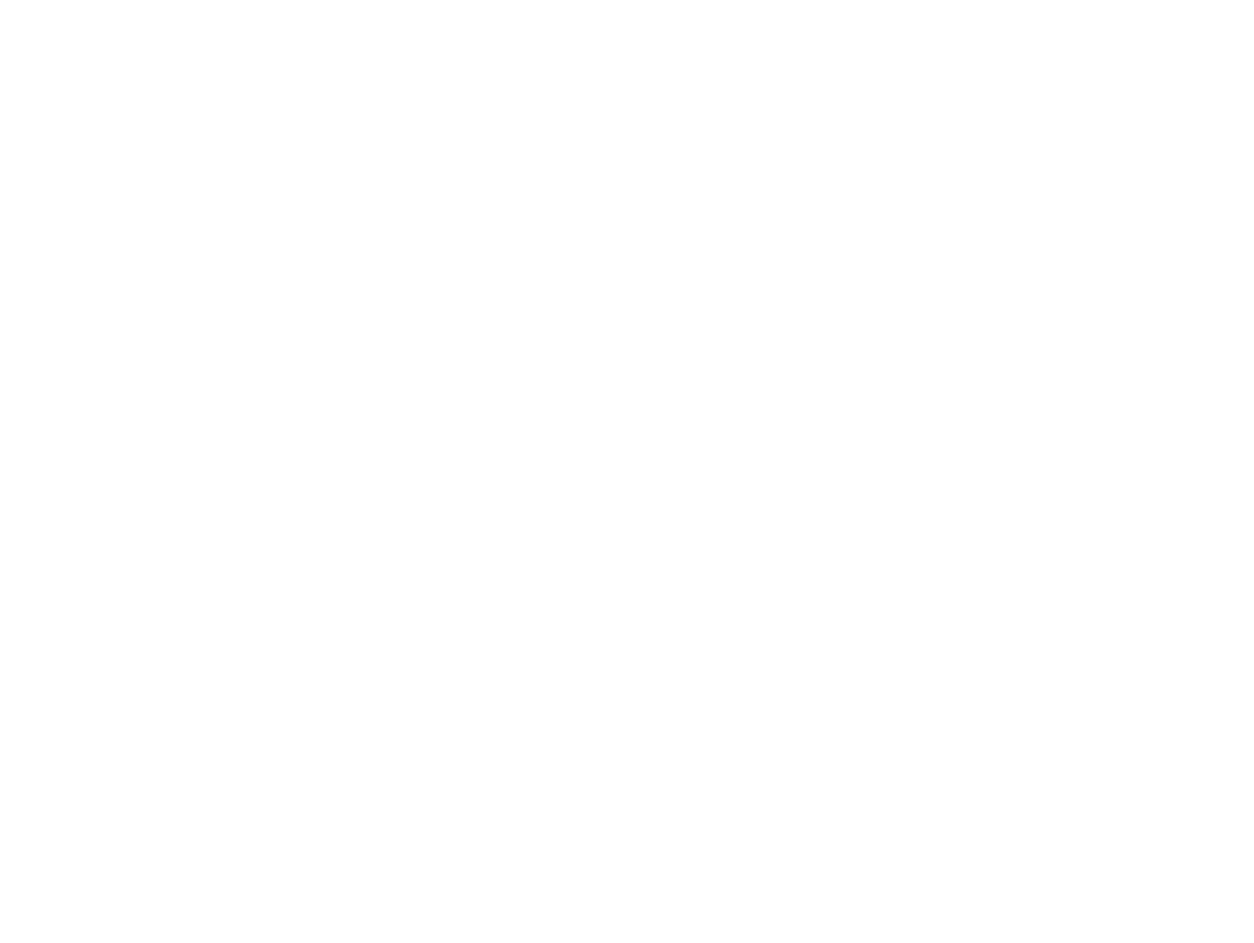
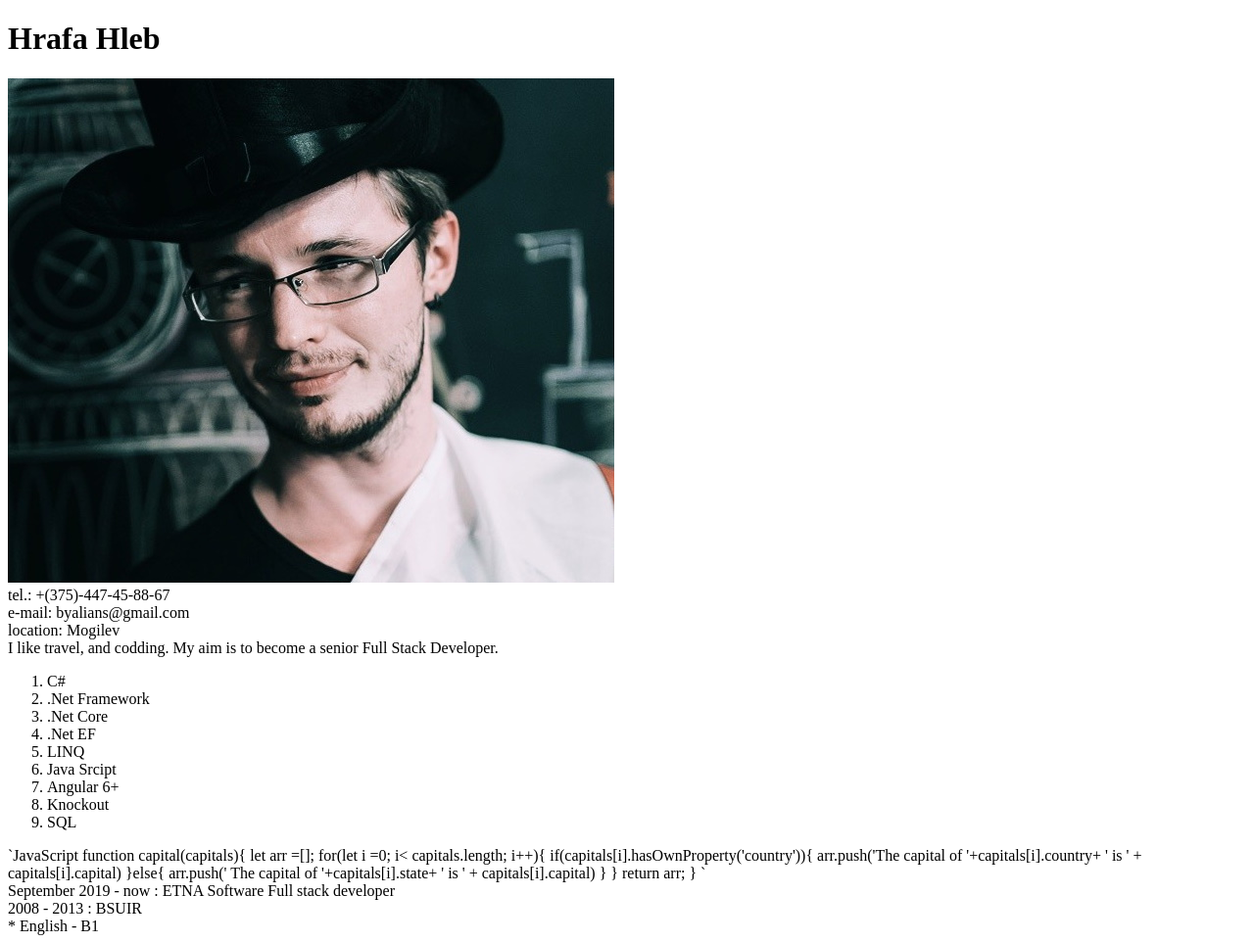
Before and after one commit to byAlians/rsschool-cv, a plain HTML site: page index.html in a window 1280 px wide. Shown: the whole page at 98% size. Before the commit the page ends 800 px from the top, so only its background shows below. Drawn offline with Linux system fonts and the light colour scheme.

Commit message:
feat: Add basic information, default view

```diff
--- a/index.html
+++ b/index.html
@@ -1,9 +1,84 @@
 <!doctype html>
 <html lang="en">
-  <head>
-	 <meta charset="utf-8">
-    <title>Hleb Hrafa CV</title>
-  </head>
-  <body>
+
+<head>
+  <meta charset="utf-8">
+  <meta http-equiv="x-ua-compatible" content="ie=edge">
+  <title>Hleb Hrafa CV</title>
+</head>
+
+<body>
+  <div class="information-wrapper">
+    <div class="block-name">
+      <h1>Hrafa Hleb</h1>
+    </div>
+    <div class="block-avatar">
+      <img src="./avatar.jpg">
+    </div>
+    <div class="block-contacts">
+      <div class="telephone">
+        <label>tel.:
+          <span>+(375)-447-45-88-67</span>
+        </label>
+      </div>
+      <div class="e-mail">
+        <label>e-mail:
+          <span>byalians@gmail.com</span>
+        </label>
+      </div>
+      <div class="location">
+        <label>location:
+          <span>Mogilev</span>
+        </label>
+      </div>
+    </div>
+    <div class="block-about-me">
+      <div>
+        I like travel, and codding. My aim is to become a senior Full Stack Developer.
+      </div>
+    </div>
+    <div class="block-skills">
+      <ol>
+        <li>C#</li>
+        <li>.Net Framework</li>
+        <li>.Net Core</li>
+        <li>.Net EF</li>
+        <li>LINQ</li>
+        <li>Java Srcipt</li>
+        <li>Angular 6+</li>
+        <li>Knockout</li>
+        <li>SQL</li>
+      </ol>
+    </div>
+    <div class="block-code">
+      <div>
+        `JavaScript
+        function capital(capitals){
+        let arr =[];
+        for(let i =0; i< capitals.length; i++){ if(capitals[i].hasOwnProperty('country')){ arr.push('The capital
+          of '+capitals[i].country+ ' is ' + capitals[i].capital)
+              }else{
+                arr.push(' The capital of '+capitals[i].state+ ' is ' + capitals[i].capital)
+              }
+          }
+          return arr;
+        }
+        `
+      </div>
+    </div>
+    <div class="block-job-expirience">
+      <div> September 2019 - now : ETNA Software Full stack developer </div>
+    </div>
+    <div class="block-education">
+      <div>
+        2008 - 2013 : BSUIR
+      </div>
+    </div>
+    <div class="language">
+      <div>
+        * English - B1
+      </div>
+    </div>
+    </div>
   </body>
 </html>
```
